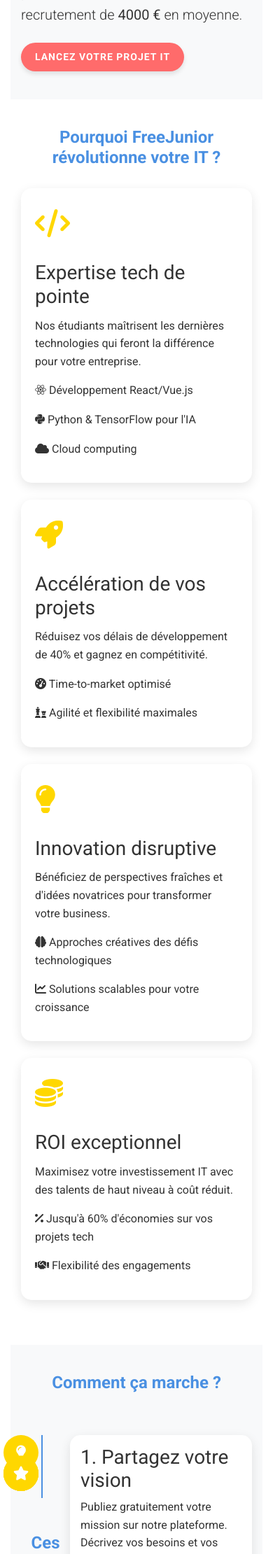
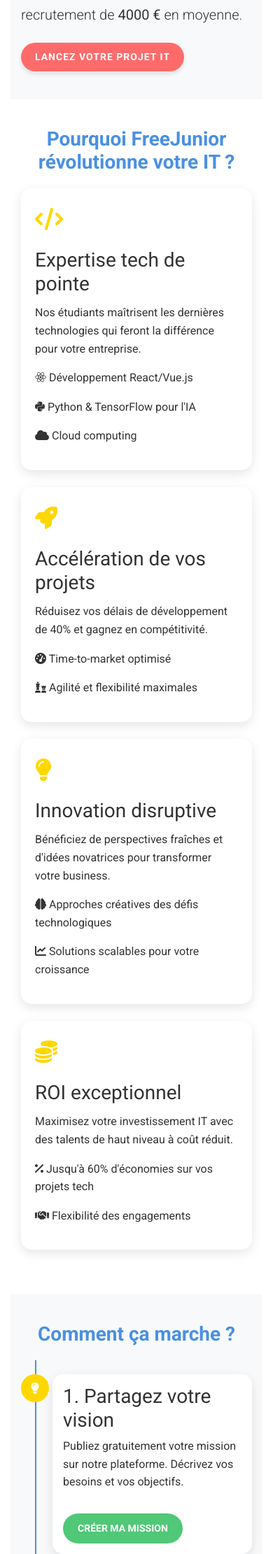
Before and after one commit to yannsimo/freejunior1, a Django app: page /page_company/ in a window 390 px wide. Shown: the part 1019-3240 px from the top of the page at 70% size. Run offline with Django 5.2, Linux system fonts and the light colour scheme; some libraries are stand-ins or nearby versions.

Commit message:
pageentreprise

```diff
--- a/StudentApp/templates/StudentApp/PageEntreprise.html
+++ b/StudentApp/templates/StudentApp/PageEntreprise.html
@@ -24,29 +24,29 @@
     }
 
     .section-padding {
-        padding: 60px 0;
+        padding: 40px 0;
     }
 
     .section-title {
-        font-size: 2rem;
+        font-size: 1.75rem;
         color: var(--primary-color);
-        margin-bottom: 30px;
+        margin-bottom: 20px;
         text-align: center;
         font-weight: 700;
     }
 
     .btn-custom {
-        padding: 12px 25px;
+        padding: 10px 20px;
         font-weight: 600;
         text-transform: uppercase;
         border-radius: 30px;
         transition: all 0.3s ease;
+        font-size: 14px;
     }
 
     .btn-primary-custom {
         background-color: var(--primary-color-action);
         color: var(--text-color-action);
-        font-size: 16px;
         letter-spacing: 1px;
         border: none;
         box-shadow: 0 4px 6px rgba(0, 0, 0, 0.1);
@@ -73,19 +73,19 @@
     }
 
     .card-custom:hover {
-        transform: translateY(-10px);
-        box-shadow: 0 15px 30px rgba(0, 0, 0, 0.2);
+        transform: translateY(-5px);
+        box-shadow: 0 10px 20px rgba(0, 0, 0, 0.15);
     }
 
     .icon-box {
-        font-size: 2.5rem;
+        font-size: 2rem;
         color: var(--accent-color);
-        margin-bottom: 20px;
+        margin-bottom: 15px;
     }
 
     .timeline {
         position: relative;
-        padding: 30px 0;
+        padding: 20px 0;
     }
 
     .timeline::before {
@@ -94,42 +94,36 @@
         height: 100%;
         width: 2px;
         background-color: var(--primary-color);
-        left: 50%;
-        transform: translateX(-50%);
+        left: 20px;
+        top: 0;
     }
 
     .timeline-item {
         margin-bottom: 30px;
         position: relative;
+        padding-left: 45px;
     }
 
     .timeline-content {
         background-color: white;
         border-radius: 15px;
-        padding: 20px;
+        padding: 15px;
         box-shadow: 0 5px 15px rgba(0, 0, 0, 0.1);
-        position: relative;
-        width: 45%;
-    }
-
-    .timeline-item:nth-child(even) .timeline-content {
-        float: right;
     }
 
     .timeline-icon {
-        width: 50px;
-        height: 50px;
+        width: 40px;
+        height: 40px;
         border-radius: 50%;
         background-color: var(--accent-color);
         position: absolute;
         top: 0;
-        left: 50%;
-        transform: translateX(-50%);
+        left: 0;
         display: flex;
         align-items: center;
         justify-content: center;
         color: white;
-        font-size: 1.25rem;
+        font-size: 1rem;
     }
 
     .partner-carousel {
@@ -140,64 +134,66 @@
 
     .partner-logos {
         display: flex;
-        animation: scroll 30s linear infinite;
+        animation: scroll 20s linear infinite;
     }
 
     .partner-logo {
         flex: 0 0 auto;
-        height: 40px;
-        margin: 0 15px;
+        height: 30px;
+        margin: 0 10px;
         object-fit: contain;
     }
 
     @keyframes scroll {
         0% { transform: translateX(0); }
-        100% { transform: translateX(calc(-100% - 30px)); }
+        100% { transform: translateX(calc(-100% - 20px)); }
     }
 
-    @media (max-width: 991px) {
+    @media (min-width: 768px) {
+        .section-padding {
+            padding: 60px 0;
+        }
+
         .section-title {
-            font-size: 1.75rem;
+            font-size: 2rem;
         }
+
+        .btn-custom {
+            padding: 12px 25px;
+            font-size: 16px;
+        }
+
         .timeline::before {
-            left: 30px;
+            left: 50%;
+            transform: translateX(-50%);
         }
+
+        .timeline-item {
+            padding-left: 0;
+            width: 50%;
+            margin-left: 50%;
+        }
+
+        .timeline-item:nth-child(even) {
+            margin-left: 0;
+        }
+
+        .timeline-icon {
+            left: 50%;
+            transform: translateX(-50%);
+        }
+
         .timeline-content {
-            width: calc(100% - 70px);
-            float: right;
+            width: 90%;
         }
-        .timeline-icon {
-            left: 0;
-        }
+
         .timeline-item:nth-child(even) .timeline-content {
             float: right;
         }
-    }
 
-    @media (max-width: 767px) {
-        .section-padding {
-            padding: 40px 0;
-        }
-        .btn-custom {
-            padding: 10px 20px;
-            font-size: 14px;
-        }
         .partner-logo {
-            height: 30px;
-            margin: 0 10px;
-        }
-    }
-
-    @media (max-width: 575px) {
-        .section-title {
-            font-size: 1.5rem;
-        }
-        .timeline-content {
-            padding: 15px;
-        }
-        .partner-logo {
-            height: 25px;
-            margin: 0 5px;
+            height: 40px;
+            margin: 0 15px;
         }
     }
 </style>
@@ -209,10 +205,10 @@
                 <img src="{% static 'img/etudiant-diplome-examens.png' %}" class="img-fluid rounded-lg" alt="Étudiants en informatique au travail">
             </div>
             <div class="col-lg-6 order-lg-1">
-                <h1 class="display-4 mb-4">Faites des économies en donnant de l'expérience aux étudiants </h1>
-                 <p class="lead mb-4">
+                <h1 class="display-4 mb-4">Faites des économies en donnant de l'expérience aux étudiants</h1>
+                <p class="lead mb-4">
                     <a href="https://www.letudiant.fr/jobsstages/pourquou-40-des-etudiants-ont-un-emploi-a-cote-de-leurs-etudes.html" target="_blank" class="text-primary">
-                        <strong>40% des étudiants  en  france</strong>
+                        <strong>40% des étudiants en France</strong>
                     </a>
                     travaillent pendant leurs études. Avec FreeJunior, accédez à ces talents prometteurs et réduisez vos coûts de recrutement de <strong>4000 €</strong> en moyenne.
                 </p>
@@ -222,6 +218,7 @@
     </div>
 </header>
 
+<!-- Le reste du contenu HTML reste identique, mais assurez-vous d'utiliser des classes Bootstrap pour la réactivité, comme col-md-6, col-lg-4, etc. -->
 <section id="pourquoi" class="section-padding">
     <div class="container">
         <h2 class="section-title">Pourquoi FreeJunior révolutionne votre IT ?</h2>
@@ -361,7 +358,6 @@
         <a href="{% url 'contact' %}" class="btn btn-primary-custom btn-lg">Boostez votre IT maintenant</a>
     </div>
 </section>
-
 <script>
 document.addEventListener('DOMContentLoaded', (event) => {
     const logos = document.querySelector('.partner-logos');
```
